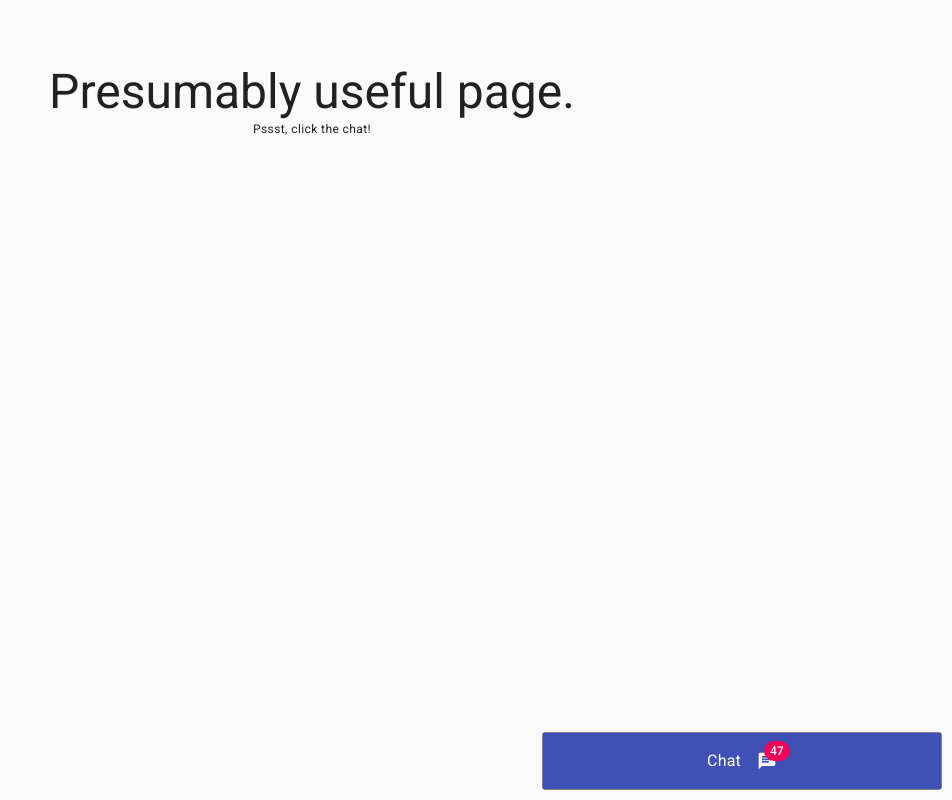
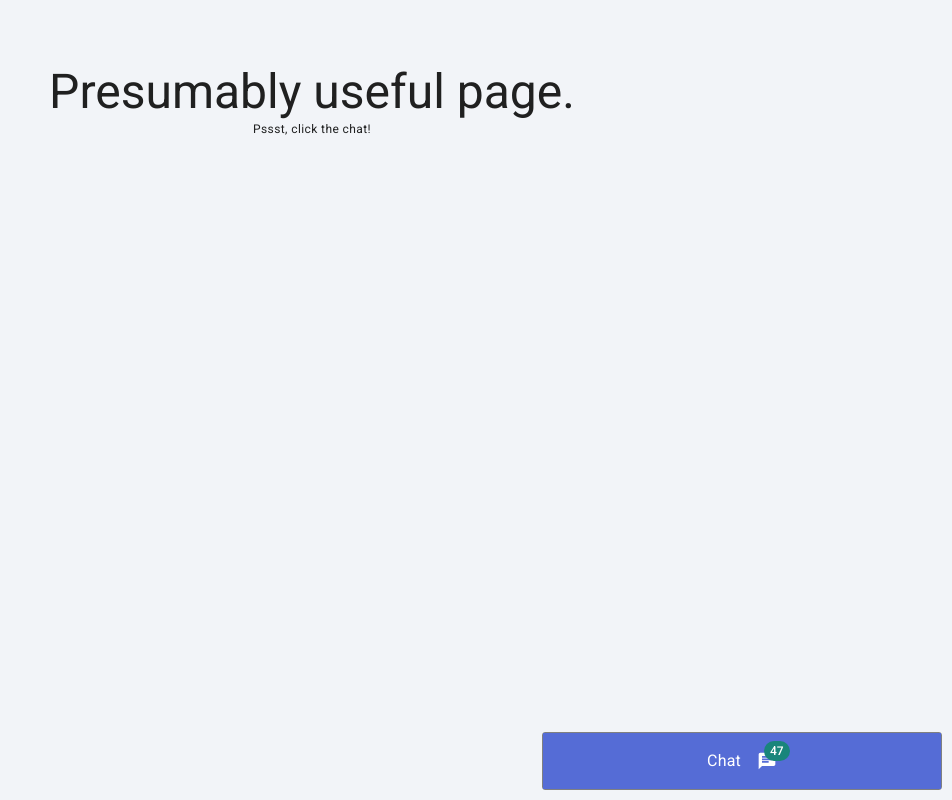
Before and after one commit to antsago/chat_application, a React (Vite) app: page / in a window 1280 px wide. Shown: the whole page, without its empty margins (328-1280 px from the left). Built offline with nearby package versions, Linux system fonts and the light colour scheme.

Commit message:
feat: styled things a bit

```diff
--- a/src/Page.tsx
+++ b/src/Page.tsx
@@ -14,6 +14,7 @@ const useStyles = makeStyles((theme) =>
       display: "flex",
       flexDirection: "column",
       alignItems: "center",
+      backgroundColor: theme.palette.background.default,
     },
   }),
 )
--- a/src/chat/Body.tsx
+++ b/src/chat/Body.tsx
@@ -1,5 +1,11 @@
 import React from "react"
-import { makeStyles, createStyles, Grid, Collapse } from "@material-ui/core"
+import {
+  makeStyles,
+  createStyles,
+  Grid,
+  Collapse,
+  Box,
+} from "@material-ui/core"
 import {
   Message as MessageType,
   SendMessage,
@@ -10,8 +16,10 @@ import Message from "./Message"
 
 const useStyles = makeStyles((theme) =>
   createStyles({
-    body: {
-      padding: theme.spacing(1),
+    root: {
+      padding: theme.spacing(2),
+    },
+    messages: {
       height: "calc(100vh - 150px)",
       overflow: "scroll",
     },
@@ -35,12 +43,14 @@ const Body = ({
 
   return (
     <Collapse in={isOpen}>
-      <Grid container className={classes.body}>
-        {messages.map((m) => (
-          <Message key={m.id} message={m} onRead={markAsRead} />
-        ))}
-      </Grid>
-      <Input sendMessage={sendMessage} />
+      <Box className={classes.root}>
+        <Grid container className={classes.messages} spacing={2}>
+          {messages.map((m) => (
+            <Message key={m.id} message={m} onRead={markAsRead} />
+          ))}
+        </Grid>
+        <Input sendMessage={sendMessage} />
+      </Box>
     </Collapse>
   )
 }
--- a/src/chat/Chat.tsx
+++ b/src/chat/Chat.tsx
@@ -14,7 +14,7 @@ const useStyles = makeStyles((theme) =>
       border: "solid 1px grey",
       borderRadius: "3px",
       zIndex: theme.zIndex.speedDial,
-      backgroundColor: theme.palette.grey[200],
+      backgroundColor: theme.palette.common.white,
     },
   }),
 )
--- a/src/chat/Input.tsx
+++ b/src/chat/Input.tsx
@@ -6,7 +6,18 @@ import {
   OutlinedInput,
   InputAdornment,
   IconButton,
+  makeStyles,
+  createStyles,
 } from "@material-ui/core"
+
+const useStyles = makeStyles((theme) =>
+  createStyles({
+    root: {
+      width: "100%",
+      marginTop: theme.spacing(2),
+    },
+  }),
+)
 
 interface Props {
   sendMessage: (text: string) => void
@@ -21,21 +32,29 @@ const Input = ({ sendMessage }: Props): JSX.Element => {
     setMessage("")
   }
 
+  const classes = useStyles()
+
   return (
     <form onSubmit={onSubmit}>
-      <FormControl variant="outlined">
+      <FormControl
+        variant="outlined"
+        className={classes.root}
+        color="secondary"
+      >
         <InputLabel htmlFor="new-message">Send message</InputLabel>
         <OutlinedInput
           id="new-message"
           type="text"
           value={message}
           onChange={(e) => setMessage(e.target.value)}
+          color="secondary"
           endAdornment={
             <InputAdornment position="end">
               <IconButton
                 aria-label="Send the message"
                 edge="end"
                 type="submit"
+                color="secondary"
               >
                 <SendIcon />
               </IconButton>
--- a/src/chat/Message.tsx
+++ b/src/chat/Message.tsx
@@ -1,14 +1,31 @@
 import React from "react"
-import { Grid } from "@material-ui/core"
 import VisibilitySensor from "react-visibility-sensor"
+import {
+  Grid,
+  Card,
+  Typography,
+  makeStyles,
+  createStyles,
+} from "@material-ui/core"
 import { Message as MessageType } from "./MessengerHook"
+
+const useStyles = makeStyles(() =>
+  createStyles({
+    row: {
+      width: "100%",
+    },
+  }),
+)
 
 interface Props {
   message: MessageType
   onRead: (messageId: number) => void
 }
 
-const Message = ({ message, onRead }: Props): JSX.Element => (
+const Message = ({ message, onRead }: Props): JSX.Element => {
+  const classes = useStyles()
+
+  return (
     <VisibilitySensor
       onChange={(isVisible) => {
         if (
@@ -20,10 +37,13 @@ const Message = ({ message, onRead }: Props): JSX.Element => (
         }
       }}
     >
-    <Grid item xs={12}>
-      {message.text}
+      <Grid item className={classes.row}>
+        <Card>
+          <Typography>{message.text}</Typography>
+        </Card>
       </Grid>
     </VisibilitySensor>
   )
+}
 
 export default Message
--- a/src/theme.ts
+++ b/src/theme.ts
@@ -1,5 +1,17 @@
 import { createMuiTheme } from "@material-ui/core/styles"
 
-const theme = createMuiTheme()
+const theme = createMuiTheme({
+  palette: {
+    primary: {
+      main: "#556cd6",
+    },
+    secondary: {
+      main: "#19857b",
+    },
+    background: {
+      default: "#f2f4f8",
+    },
+  },
+})
 
 export default theme
```
Lines whose indentation alone changed are shown as unchanged.
